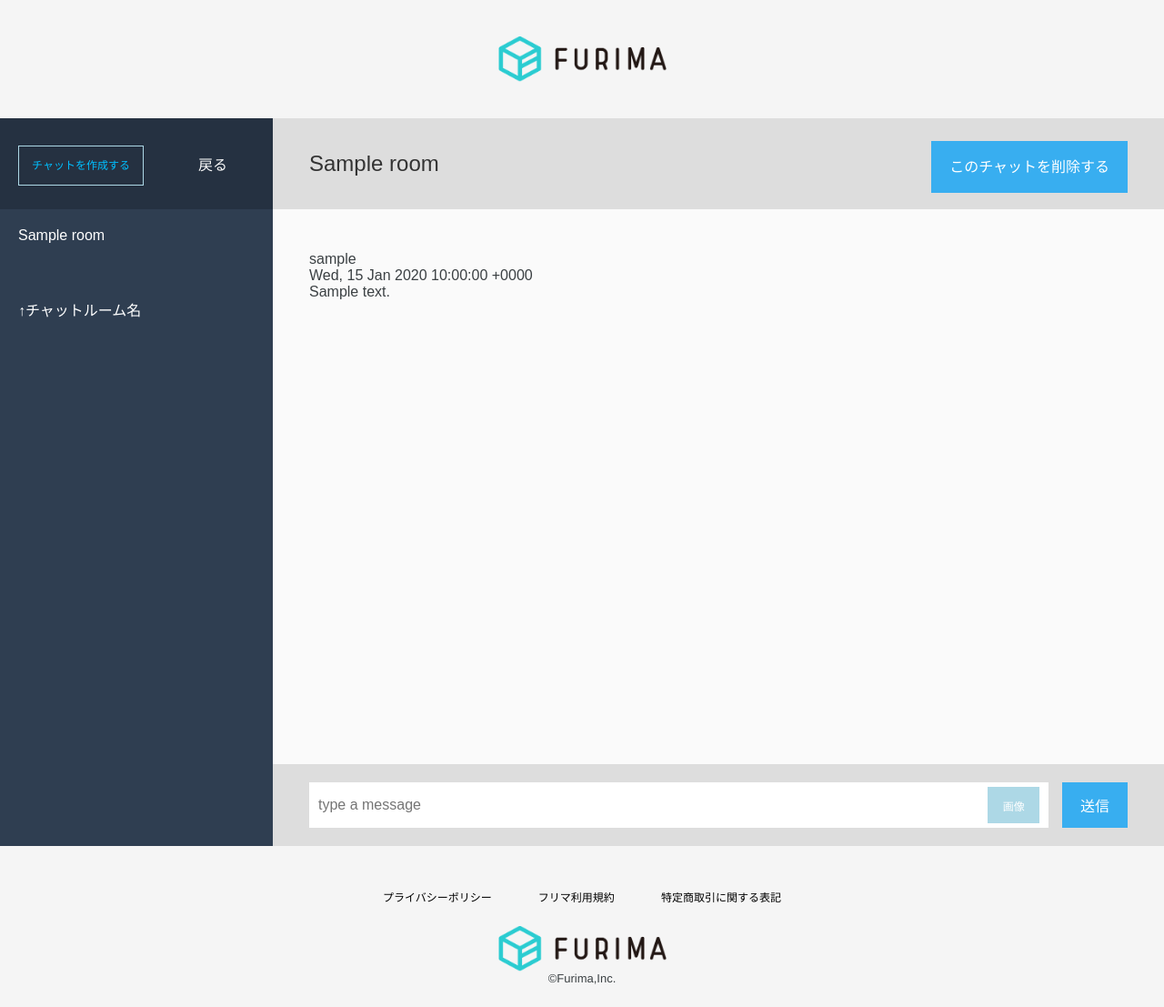
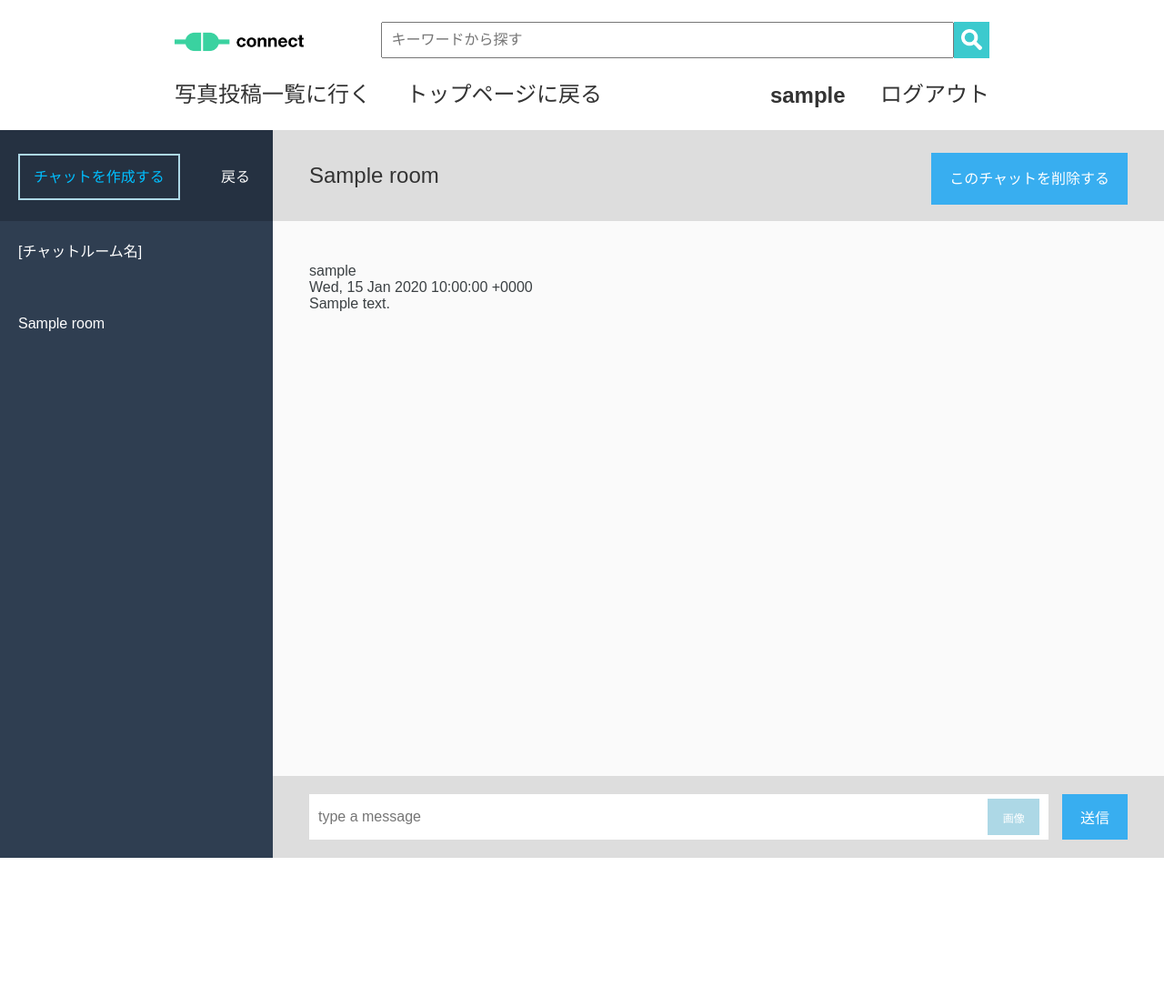
Before and after one commit to ryo106/connect-30940, a Rails app: page /rooms/1/messages in a window 1280 px wide. Shown: the whole page at 91% size. After the commit the page ends 943 px from the top, so only its background shows below. Run offline with Rails 7, Linux system fonts and the light colour scheme; a user stored in the database is signed in; tables that the repository leaves empty hold one stand-in row (values such as "Sample post"); style sheets or scripts are compiled from the project's sources; some libraries are stand-ins or nearby versions.

Commit message:
ビューの編集

```diff
--- a/app/assets/stylesheets/messages.css
+++ b/app/assets/stylesheets/messages.css
@@ -20,7 +20,7 @@
   font-size: 16px;
   color: #FAFAFA;
   text-decoration: none;
-  margin-right: 30px;
+  margin-right: 5px;
 }
 
 .create-room {
@@ -28,11 +28,12 @@
 }
 
 .create-room a {
-  border: 1px solid lightblue;
-  padding: 14px;
+  border: 2px solid lightblue;
+  padding: 15px;
   color: deepskyblue;
   text-decoration: none;
-  font-size: larger;
+  font-size: 2vh;
+
 }
 
 .rooms {
--- a/app/views/messages/_side_bar.html.erb
+++ b/app/views/messages/_side_bar.html.erb
@@ -10,6 +10,11 @@
 </div>
 
 <div class="rooms">
+  <div class="room">
+    <div class="room-name">
+      <a href="#">[チャットルーム名]</a>
+    </div>
+  </div>
   <% current_user.rooms.each do |room| %>
     <div class="room">
       <div class="room-name">
@@ -17,9 +22,5 @@
       </div>
     </div>
   <% end %>
-  <div class="room">
-    <div class="room-name">
-      <a href="#">↑チャットルーム名</a>
-    </div>
-  </div>
+
 </div>
--- a/app/views/messages/index.html.erb
+++ b/app/views/messages/index.html.erb
@@ -1,9 +1,30 @@
 
-<div class="items-sell-contents">
-  <header class="items-sell-header">
-    <%= link_to image_tag('furima-logo-color.png' , size: '185x50'), "/" %>
-  </header>
-</div>
+<header class='top-page-header'>
+  <div class='search-bar-contents'>
+    <%= link_to image_tag("clg.png", class:"furima-icon"), "/" %>
+    <form class="search-form" action="#">
+      <input class='input-box' placeholder='キーワードから探す'>
+      <button class="search-button">
+        <%= image_tag "search.png", class:"search-icon" %>
+      </button>
+    </form>
+  </div>
+  <div class='nav'>
+    <ul class='lists-left'>
+      <li><%= link_to '写真投稿一覧に行く', prototypes_path, class: "category-list" %></li>
+      <li><%= link_to 'トップページに戻る', mains_index_path, class: "brand-list" %></li>
+    </ul>
+    <ul class='lists-right'>
+      <% if user_signed_in? %>
+        <li><%= link_to current_user.nickname, user_path(current_user), class: "user-nickname" %> </li>
+        <li><%= link_to 'ログアウト', destroy_user_session_path, method: :delete, class: "logout" %></li>
+      <% else %>
+        <li><%= link_to 'ログイン', new_user_session_path, class: "login" %></li>
+        <li><%= link_to '新規登録', new_user_registration_path, class: "sign-up" %></li>
+      <% end %>
+    </ul>
+  </div>
+</header>
 
 <div class='wrapper'>
   <div class='side-bar'>
@@ -14,22 +35,8 @@
   </div>
 
 </div>
-<div class="items-sell-contents">
-  <footer class="items-sell-footer">
-      <ul class="menu">
-        <li><a href="#">プライバシーポリシー</a></li>
-        <li><a href="#">フリマ利用規約</a></li>
-        <li><a href="#">特定商取引に関する表記</a></li>
-      </ul>
-      <%= link_to image_tag('furima-logo-color.png' , size: '185x50'), "/" %>
-      <p class="inc">
-        ©︎Furima,Inc.
-      </p>
-  </footer>
-</div>
+
 <%#= link_to('items/new', class: 'purchase-btn') do %>
   <%# <span class='purchase-btn-text'>出品する</span> %>
   <%#= image_tag 'icon_camera.png' , size: '185x50' ,class: "purchase-btn-icon" %>
 <%# <% end %>
-
-</div>
--- a/app/views/prototypes/index.html.erb
+++ b/app/views/prototypes/index.html.erb
@@ -10,7 +10,7 @@
   </div>
   <div class='nav'>
     <ul class='lists-left'>
-      <li><%= link_to '投稿する', new_prototype_path, class: "category-list" %></li>
+      <li><%= link_to '写真を投稿する', new_prototype_path, class: "category-list" %></li>
       <li><%= link_to 'トップページに戻る', mains_index_path, class: "brand-list" %></li>
     </ul>
     <ul class='lists-right'>
```
Also changed, not shown: app/views/items/edit.html.erb (+4 -5 lines), app/views/rooms/index.html.erb (+4 -4 lines), app/views/rooms/new.html.erb (+1 -8 lines), app/views/messages/_main_chat.html.erb (line endings or trailing spaces).
